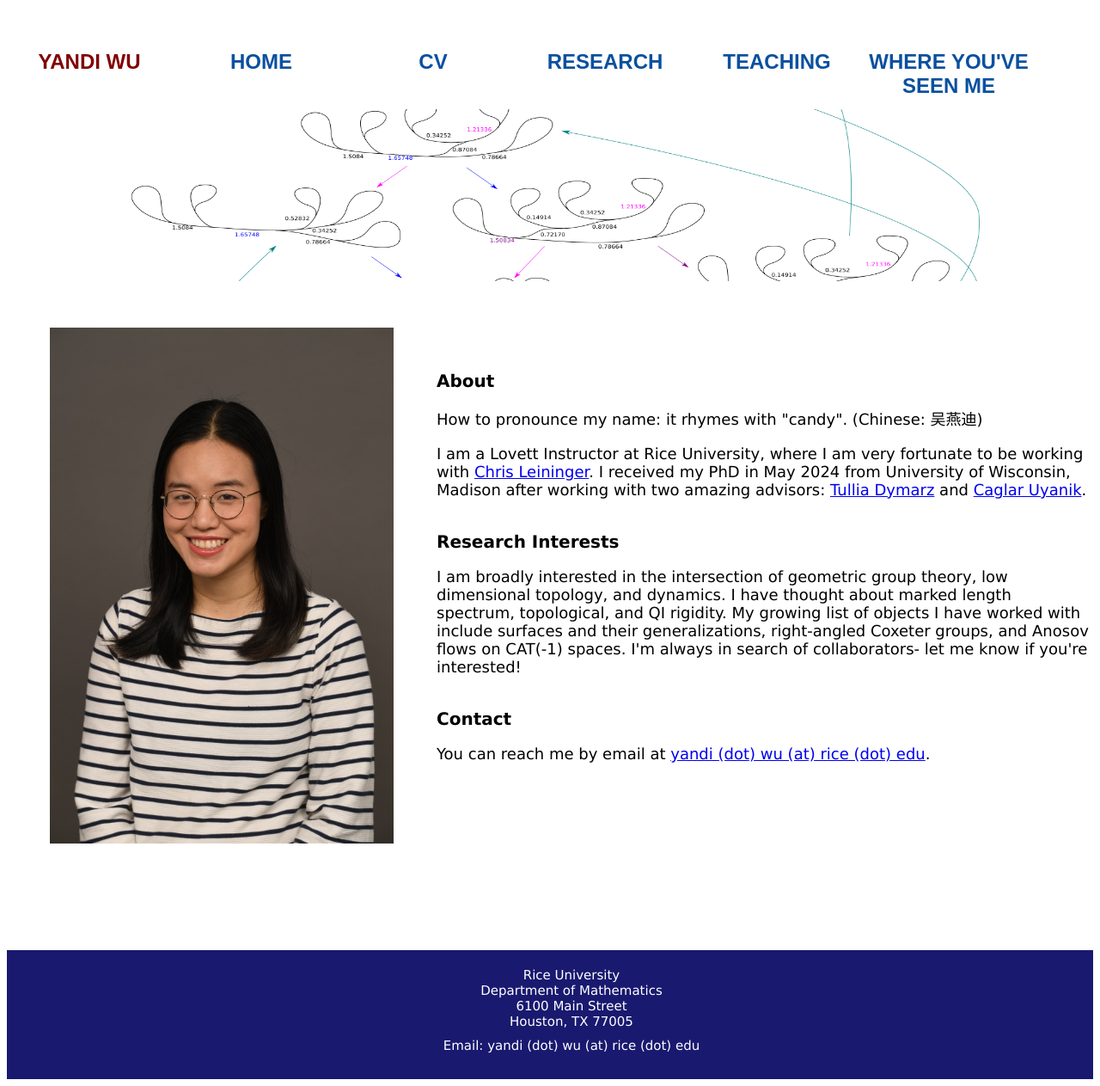
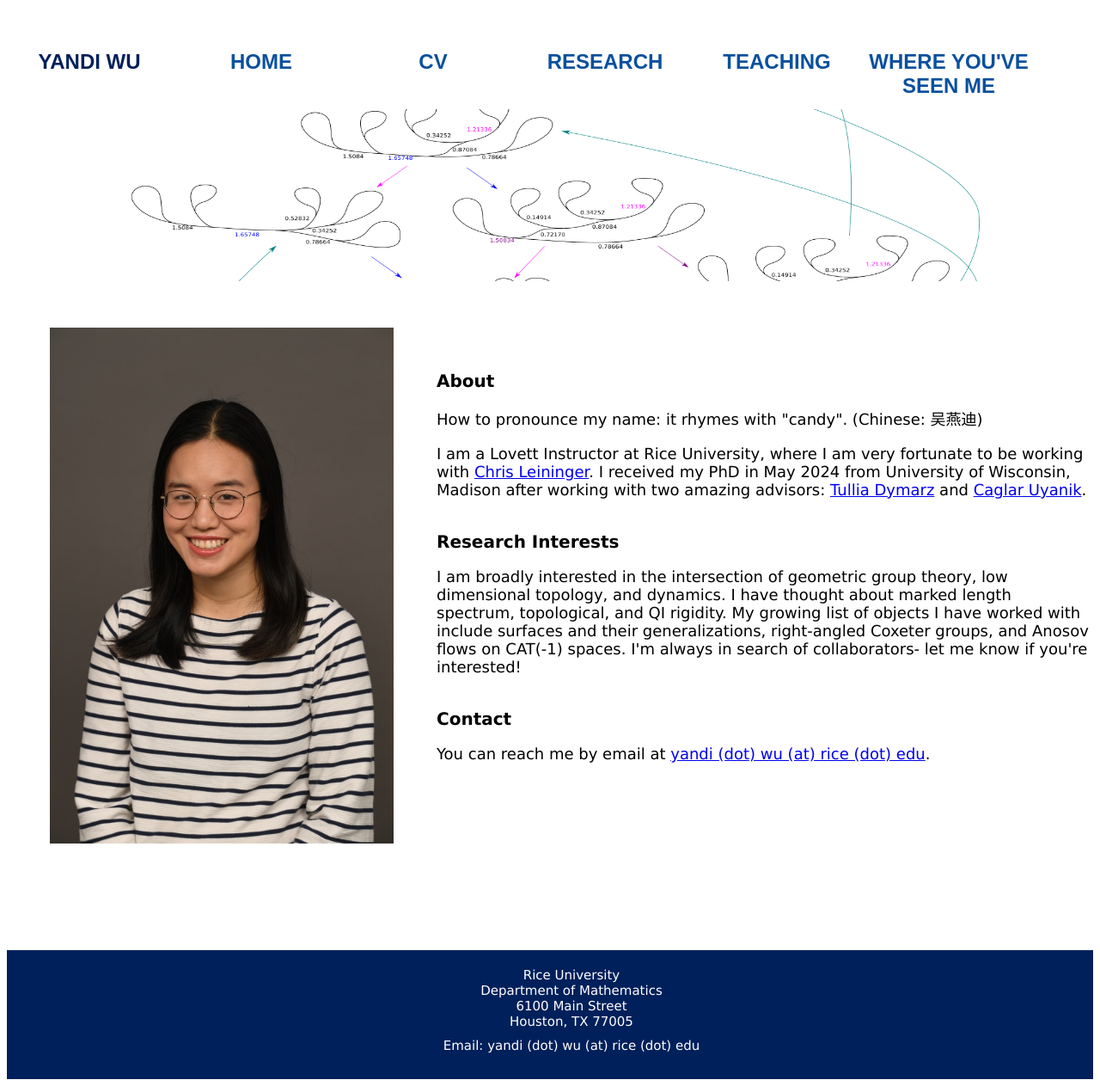
Before and after one commit to yandiwu/yandiwu.github.io, a PHP site: page /index.html in a window 1280 px wide. Shown: the whole page at 86% size. Run offline with PHP 8.4, Linux system fonts and the light colour scheme.

Commit message:
update menu

```diff
--- a/index.html
+++ b/index.html
@@ -3,7 +3,7 @@
   <title>Yandi Wu</title>
 <div id="menu">
   <ul>
-      <li><a style="color: #800000"><b>Yandi Wu</b></a></li>
+      <li><a style="color: #00205B"><b>Yandi Wu</b></a></li>
       <li><a href="index.html">Home</a></li>
       <li><a href="cv.pdf">CV</a></li>
       <li><a href="writing.html">Research</a></li>
--- a/style.css
+++ b/style.css
@@ -81,7 +81,7 @@
   left: 0;
   bottom: 0;
   width: 100%;
-  background-color: MidnightBlue;
+  background-color: #00205B;
   color: white;
   height: 150px;
   text-align: center;
--- a/travel.html
+++ b/travel.html
@@ -2,7 +2,7 @@
   <title>Yandi Wu (Writing)</title>
 <div id="menu">
   <ul>
-    <li><a style="color: #800000"><b>Yandi Wu</b></a></li>
+    <li><a style="color: #00205B"><b>Yandi Wu</b></a></li>
     <li><a href="index.html">Home</a></li>
     <li><a href="cv.pdf">CV</a></li>
     <li><a href="writing.html">Research</a></li>
--- a/writing.html
+++ b/writing.html
@@ -3,7 +3,7 @@
   <title>Yandi Wu (Writing)</title>
 <div id="menu">
   <ul>
-    <li><a style="color: #800000"><b>Yandi Wu</b></a></li>
+    <li><a style="color: #00205B"><b>Yandi Wu</b></a></li>
     <li><a href="index.html">Home</a></li>
     <li><a href="cv.pdf">CV</a></li>
     <li><a href="writing.html">Research</a></li>
```
